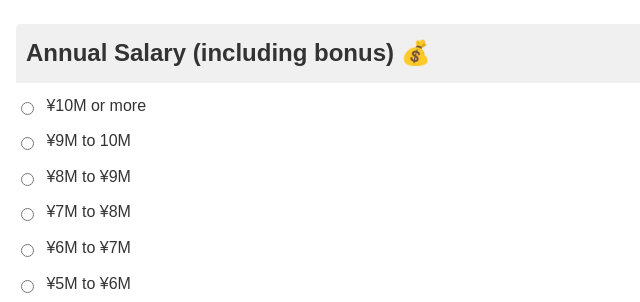
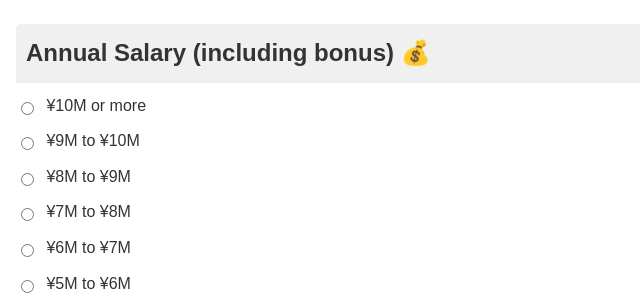
Before and after one commit to rbnhd/pr-point-calc-japan, a plain HTML site: page index.html in a window 1280 px wide. Shown: the part 2900-3202 px from the top of the page, 244-884 px from the left. Drawn offline with Linux system fonts and the light colour scheme.

Commit message:
fix typo: missing yen symbol in salary range

```diff
--- a/index.html
+++ b/index.html
@@ -225,7 +225,7 @@
                 </div>
                 <div>
                     <input type="radio" id="salary-9-10m" name="salary" value="35">
-                    <label for="salary-9-10m" class="checkbox-label">¥9M to 10M</label>
+                    <label for="salary-9-10m" class="checkbox-label">¥9M to ¥10M</label>
                 </div>
                 <div>
                     <input type="radio" id="salary-8-9m" name="salary" value="30">
```
